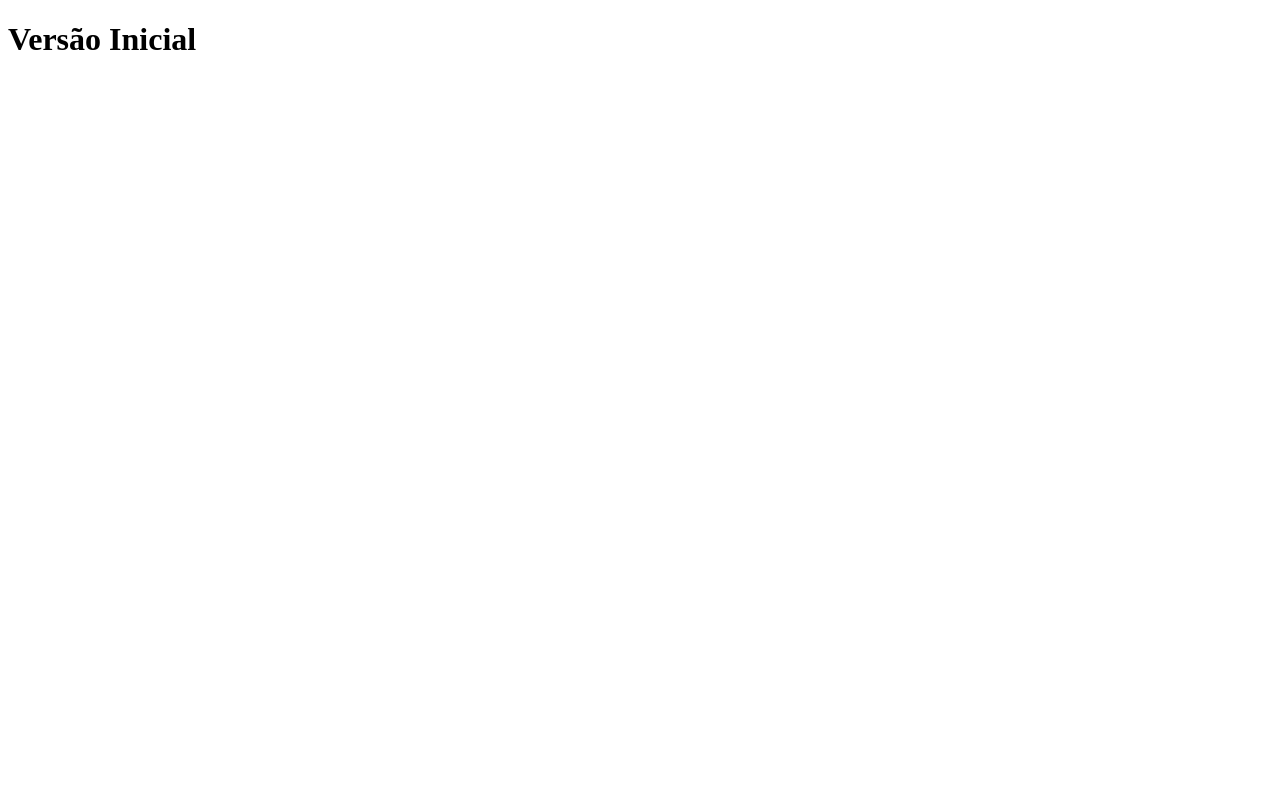
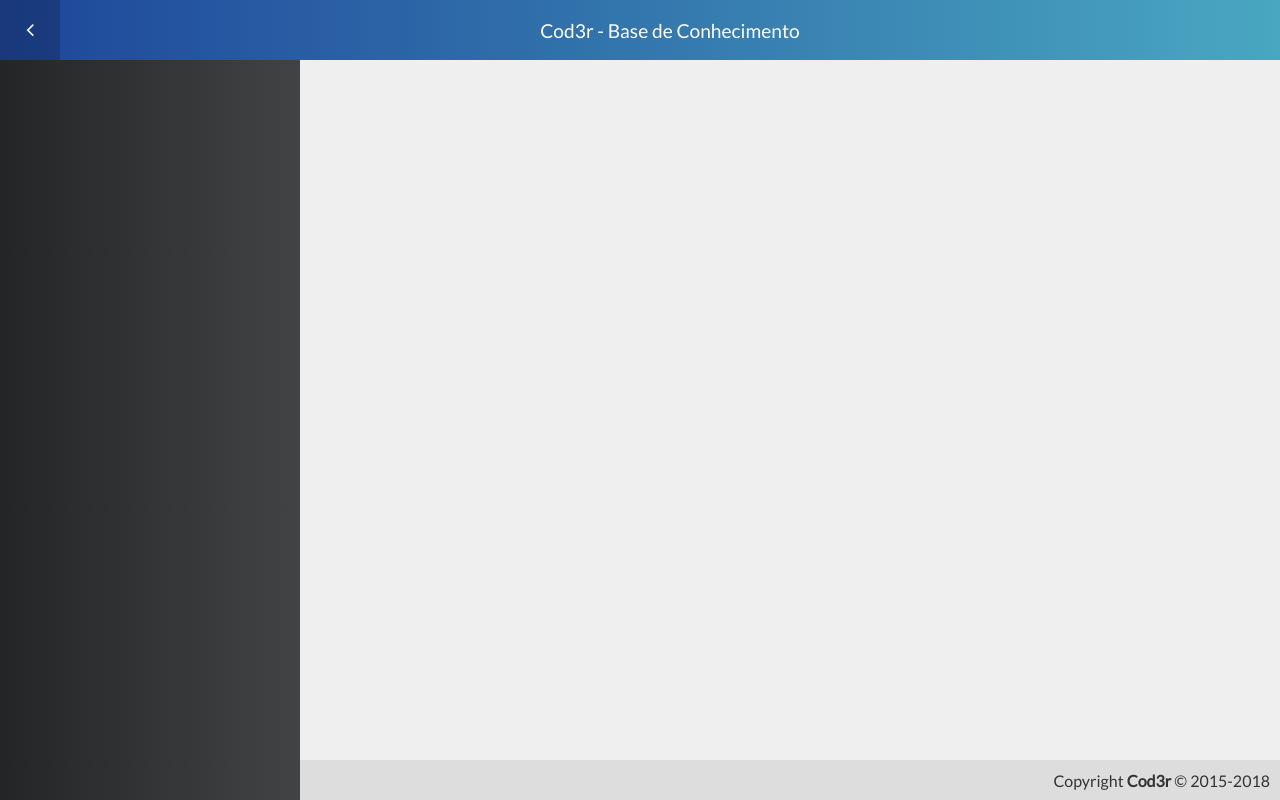
Before and after one commit to viniciusecp/knowledge, a Vue app in the folder frontend/: page / in a window 1280 px wide. Built offline with nearby package versions, Linux system fonts and the light colour scheme.

Commit message:
Implemented toggle menu

```diff
--- a/frontend/package.json
+++ b/frontend/package.json
@@ -40,7 +40,9 @@
       "plugin:vue/essential",
       "eslint:recommended"
     ],
-    "rules": {},
+    "rules": {
+      "no-console": "off"
+    },
     "parserOptions": {
       "parser": "babel-eslint"
     }
--- a/frontend/public/index.html
+++ b/frontend/public/index.html
@@ -5,6 +5,10 @@
     <meta http-equiv="X-UA-Compatible" content="IE=edge" />
     <meta name="viewport" content="width=device-width,initial-scale=1.0" />
     <link rel="icon" href="<%= BASE_URL %>favicon.ico" />
+    <link
+      href="https://fonts.googleapis.com/css?family=Lato"
+      rel="stylesheet"
+    />
     <title>Base de Conhecimento</title>
   </head>
   <body>
--- a/frontend/src/App.vue
+++ b/frontend/src/App.vue
@@ -1,15 +1,54 @@
 <template>
-  <div id="app">
-    <h1>Versão Inicial</h1>
+  <div id="app" :class="{ 'hide-menu': !isMenuVisible }">
+    <Header title="Cod3r - Base de Conhecimento" :hideToggle="false" />
+    <Menu />
+    <Content />
+    <Footer />
   </div>
 </template>
 
 <script>
+import { mapState } from "vuex";
+
+import Header from "./components/template/Header";
+import Menu from "./components/template/Menu";
+import Content from "./components/template/Content";
+import Footer from "./components/template/Footer";
+
 export default {
   name: "App",
-}
+  components: { Header, Menu, Content, Footer },
+  computed: mapState(["isMenuVisible"])
+};
 </script>
 
 <style>
+* {
+  font-family: "Lato", sans-serif;
+}
 
+body {
+  margin: 0;
+}
+
+#app {
+  -webkit-font-smoothing: antialiased;
+  -moz-osx-font-smoothing: grayscale;
+
+  height: 100vh;
+  display: grid;
+  grid-template-rows: 60px 1fr 40px;
+  grid-template-columns: 300px 1fr;
+  grid-template-areas:
+    "header header"
+    "menu content"
+    "menu footer";
+}
+
+#app.hide-menu {
+  grid-template-areas:
+    "header header"
+    "content content"
+    "footer footer";
+}
 </style>
--- /dev/null
+++ b/frontend/src/components/template/Content.vue
@@ -0,0 +1,17 @@
+<template>
+  <div class="content"></div>
+</template>
+
+<script>
+export default {
+  name: "Content"
+};
+</script>
+
+<style>
+.content {
+  grid-area: content;
+  background-color: #efefef;
+  padding: 20px;
+}
+</style>
--- /dev/null
+++ b/frontend/src/components/template/Footer.vue
@@ -0,0 +1,27 @@
+<template>
+  <footer class="footer">
+    <span>
+      Copyright
+      <strong>Cod3r</strong> © 2015-2018
+    </span>
+  </footer>
+</template>
+
+<script>
+export default {
+  name: "Footer"
+};
+</script>
+
+<style>
+.footer {
+  grid-area: footer;
+  background-color: #ddd;
+  color: #333;
+
+  display: flex;
+  align-items: center;
+  justify-content: flex-end;
+  padding-right: 10px;
+}
+</style>
--- /dev/null
+++ b/frontend/src/components/template/Header.vue
@@ -0,0 +1,70 @@
+<template>
+  <header class="header">
+    <a class="toggle" @click="toggleMenu" v-if="!hideToggle">
+      <i class="fa fa-lg" :class="icon"></i>
+    </a>
+    <h1 class="title">{{ title }}</h1>
+  </header>
+</template>
+
+<script>
+export default {
+  name: "Header",
+  props: {
+    title: String,
+    hideToggle: Boolean
+  },
+  computed: {
+    icon() {
+      return this.$store.state.isMenuVisible
+        ? "fa-angle-left"
+        : "fa-angle-down";
+    }
+  },
+  methods: {
+    toggleMenu() {
+      this.$store.commit("toggleMenu");
+    }
+  }
+};
+</script>
+
+<style>
+.header {
+  grid-area: header;
+  background: linear-gradient(to right, #1e469a, #49a7c1);
+
+  display: flex;
+  justify-content: center;
+  align-items: center;
+}
+
+.title {
+  font-size: 1.2rem;
+  color: #fff;
+  font-weight: 100;
+  flex-grow: 1; /* PERMITE CRESCER */
+  text-align: center;
+}
+
+.title a {
+  color: #fff;
+  text-decoration: none;
+}
+
+header.header > a.toggle {
+  width: 60px;
+  height: 100%;
+  color: #fff;
+  justify-self: flex-start;
+  text-decoration: none;
+
+  display: flex;
+  justify-content: center;
+  align-items: center;
+}
+
+header.header > a.toggle:hover {
+  background-color: rgba(0, 0, 0, 0.2);
+}
+</style>
--- /dev/null
+++ b/frontend/src/components/template/Menu.vue
@@ -0,0 +1,23 @@
+<template>
+  <aside class="menu" v-show="isMenuVisible"></aside>
+</template>
+
+<script>
+import { mapState } from "vuex";
+
+export default {
+  name: "Menu",
+  computed: mapState(["isMenuVisible"])
+};
+</script>
+
+<style>
+.menu {
+  grid-area: menu;
+  background: linear-gradient(to right, #232526, #414345);
+
+  display: flex;
+  flex-direction: column;
+  flex-wrap: wrap;
+}
+</style>
--- /dev/null
+++ b/frontend/src/config/store.js
@@ -0,0 +1,21 @@
+import Vue from "vue";
+import Vuex from "vuex";
+
+Vue.use(Vuex);
+
+export default new Vuex.Store({
+  state: {
+    isMenuVisible: true
+  },
+  mutations: {
+    toggleMenu(state, isVisible) {
+      if (isVisible === undefined) {
+        state.isMenuVisible = !state.isMenuVisible;
+      } else {
+        state.isMenuVisible = isVisible;
+      }
+
+      console.log("toggleMenu = ", state.isMenuVisible);
+    }
+  }
+});
--- a/frontend/src/main.js
+++ b/frontend/src/main.js
@@ -1,8 +1,12 @@
-import Vue from 'vue'
-import App from './App.vue'
+import "font-awesome/css/font-awesome.css";
+import Vue from "vue";
+import App from "./App.vue";
 
-Vue.config.productionTip = false
+import store from "./config/store";
+
+Vue.config.productionTip = false;
 
 new Vue({
-  render: h => h(App),
-}).$mount('#app')
+  store,
+  render: h => h(App)
+}).$mount("#app");
```
